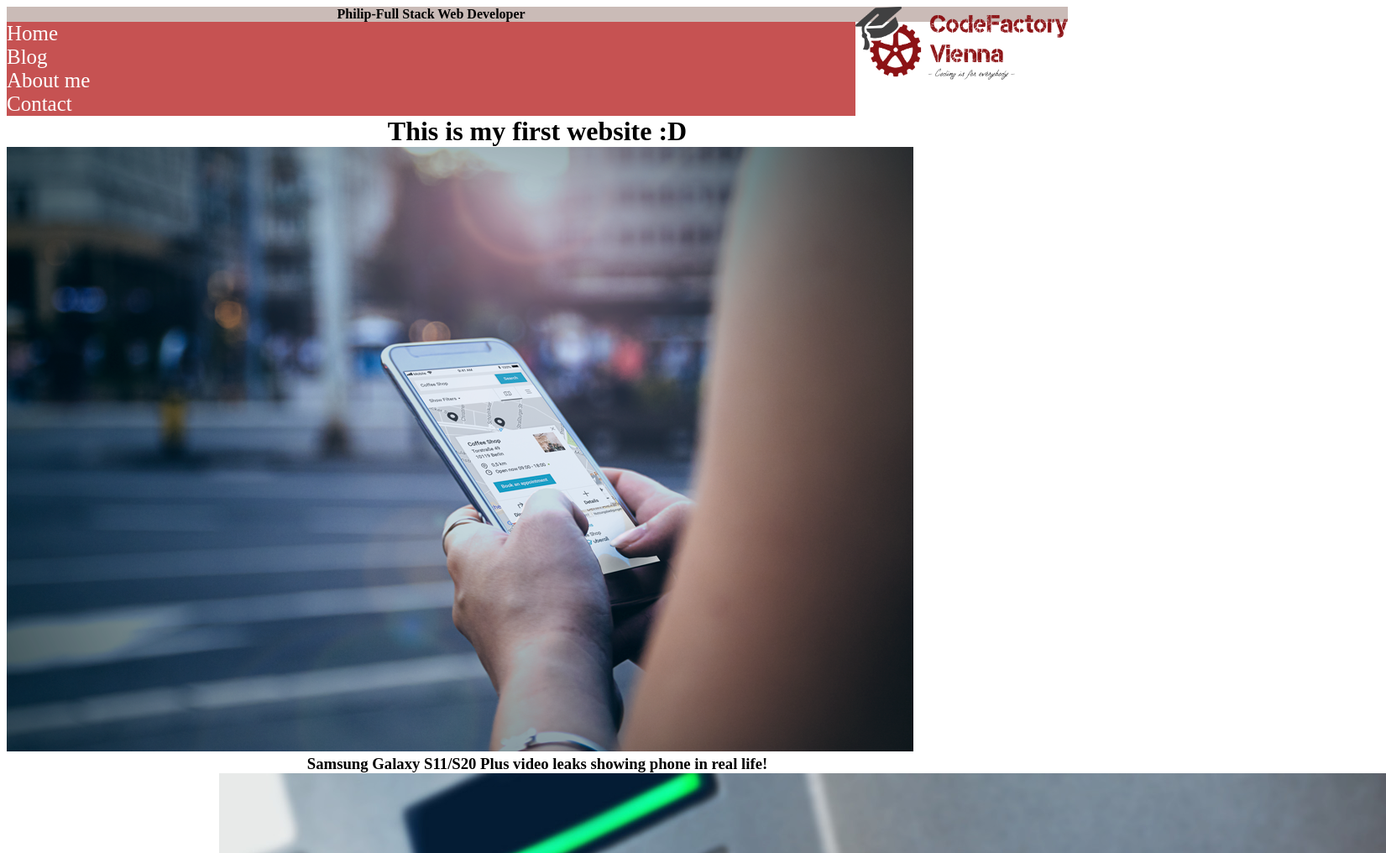
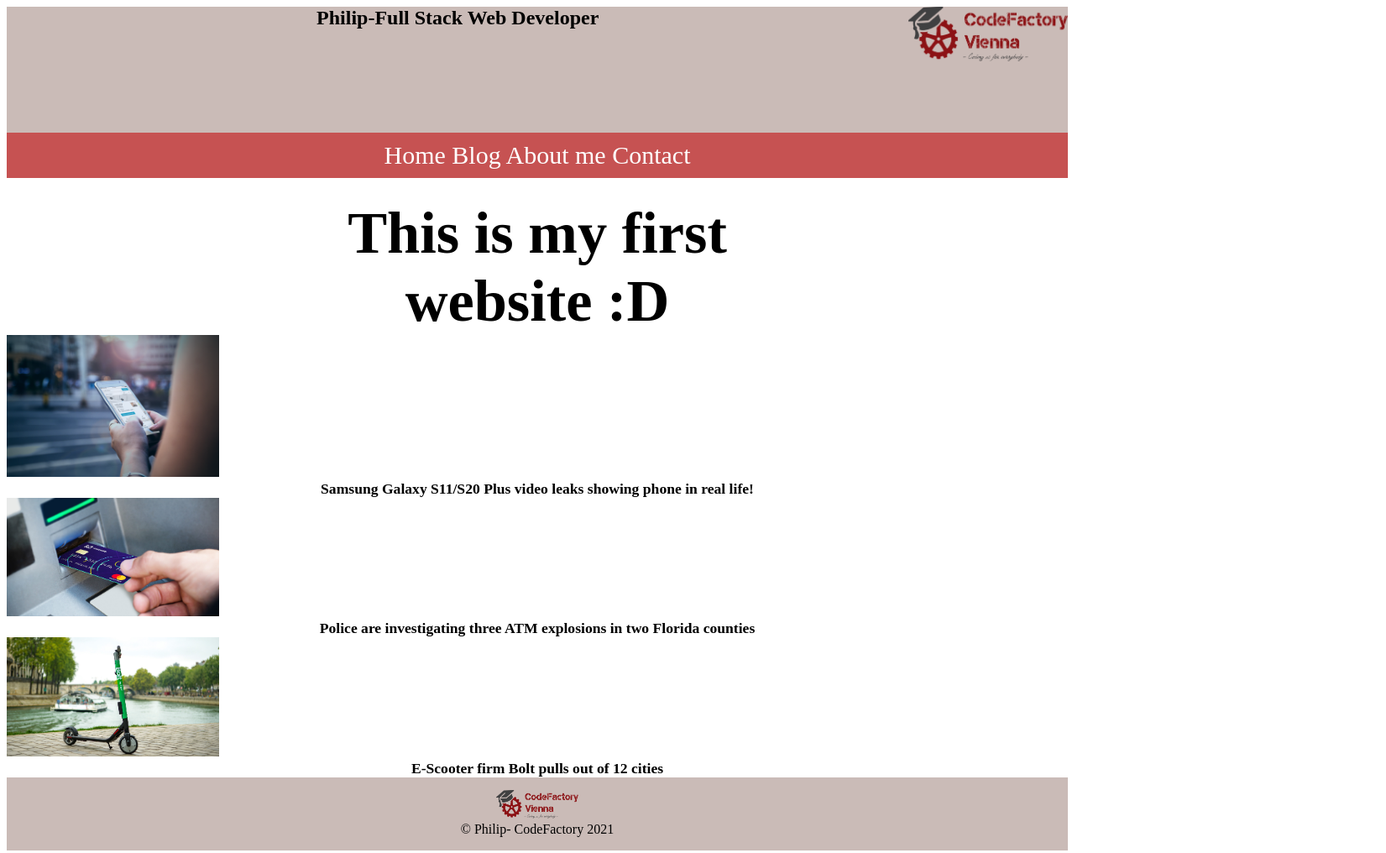
Before and after one commit to philipm92/FE21-CR01-Philip, a plain HTML site: page index.htm in a window 1280 px wide. Shown: the top 1016 px of the page at 84% size, 1651 px wide, since content can reach past the window. Drawn offline with Linux system fonts and the light colour scheme.

Commit message:
changed styling and added colors

```diff
--- a/css/styling.css
+++ b/css/styling.css
@@ -3,61 +3,87 @@ h1,h2,h3,h4,h5 {
     margin: 0;
     text-align: center;
 }
-p {
-    margin: 0;
+
+/* Yes I know bad practice, but feels kinda useless to break it apart for only one line.
+Plus the machine code doesn't care */
+p { margin: 0; }
+
+h1 { font-size: 440%;}
+
+h4 { font-size: 150%; }
+
+h3 { font-size: 110%; }
+
+
+
+/* header styling */
+.main-header {
+    background-color: #cabbb7;
+    height: 150px;
+    text-align: center;
 }
 
-header {
-    background-color: #cabbb7;
+.header-logo {
+    width: 15%;
+    float: right;
 }
 
 
-#blog-wrapper {
+/* navigation styling */
+nav {
+    text-align: center;
+    padding: 10px;
+}
+.main-nav {
+    background-color: #c65252;
+    color: #ffffff;
+    font-size: 30px;
+    padding-left: 0px;
+    width: 100%;
+    margin-bottom: 2%;
+  }
+
+.main-nav a {
+    text-decoration: none;
+    color: #ffffff;
+
+}
+
+.main-nav a:hover {
+    font-weight: bolder;
+}
+
+
+/* main article styling */
+div > img {
+    width: 20%;
+ }
+
+ #blog-wrapper {
     margin-left: auto;
     margin-right: auto;
 }
 
 #lead-article {
-    width= 30%;
     margin: 0 auto;
 }
 
 .side-articles {
-    width: 60%;
     margin: 0 auto;
 }
 
-/* navigation styling */
-nav {
-    background-color: #c65252;
-    overflow-x: hidden;
-    color: #ffffff;
-    font-size: 25px;
-  }
 
-nav a {
-    text-decoration: none;
-    color: #ffffff;
-    display: block;
-  }
 
-nav a:hover {
-    font-style: oblique;
-  }
 
 /* footer stuff */
 footer {
     background-color: #cabbb7;
     text-align: center;
+    padding: 1.25%;
 }
 
 
 .footer-logo {
-    width: 10%;
+    width: 8%;
     margin: 0 auto;
 }
-
-.header-logo {
-    width: 20%;
-    float: right;
-}
--- a/index.htm
+++ b/index.htm
@@ -8,23 +8,25 @@
     <title>Code Review 1</title>
 </head>
 <body>
-    <header>
+    <div class="main-header">
         <div>
             <img class="header-logo" src="img/logo.png" alt="Footer Logo" />
         </div>
         <div>
             <h4>Philip-Full Stack Web Developer</h3>
         </div>
-    </header>
+    </div>
 
-    <nav>
-        <a href="#">Home</a>
-        <a href="#">Blog</a>
-        <a href="#">About me</a>
-        <a href="#">Contact</a>
-    </nav>
+    <div class="main-nav">
+        <nav><!-- Links in nav-tag for good measure and standards??? -->
+            <a href="#">Home</a>
+            <a href="#">Blog</a>
+            <a href="#">About me</a>
+            <a href="#">Contact</a>
+        </nav>
+    </div>
 
-    <h1>This is my first website :D</h1>
+    <h1>This is my first <br />website :D</h1>
 
     <div id="blog-wrapper">
         <div id="lead-article">
```
